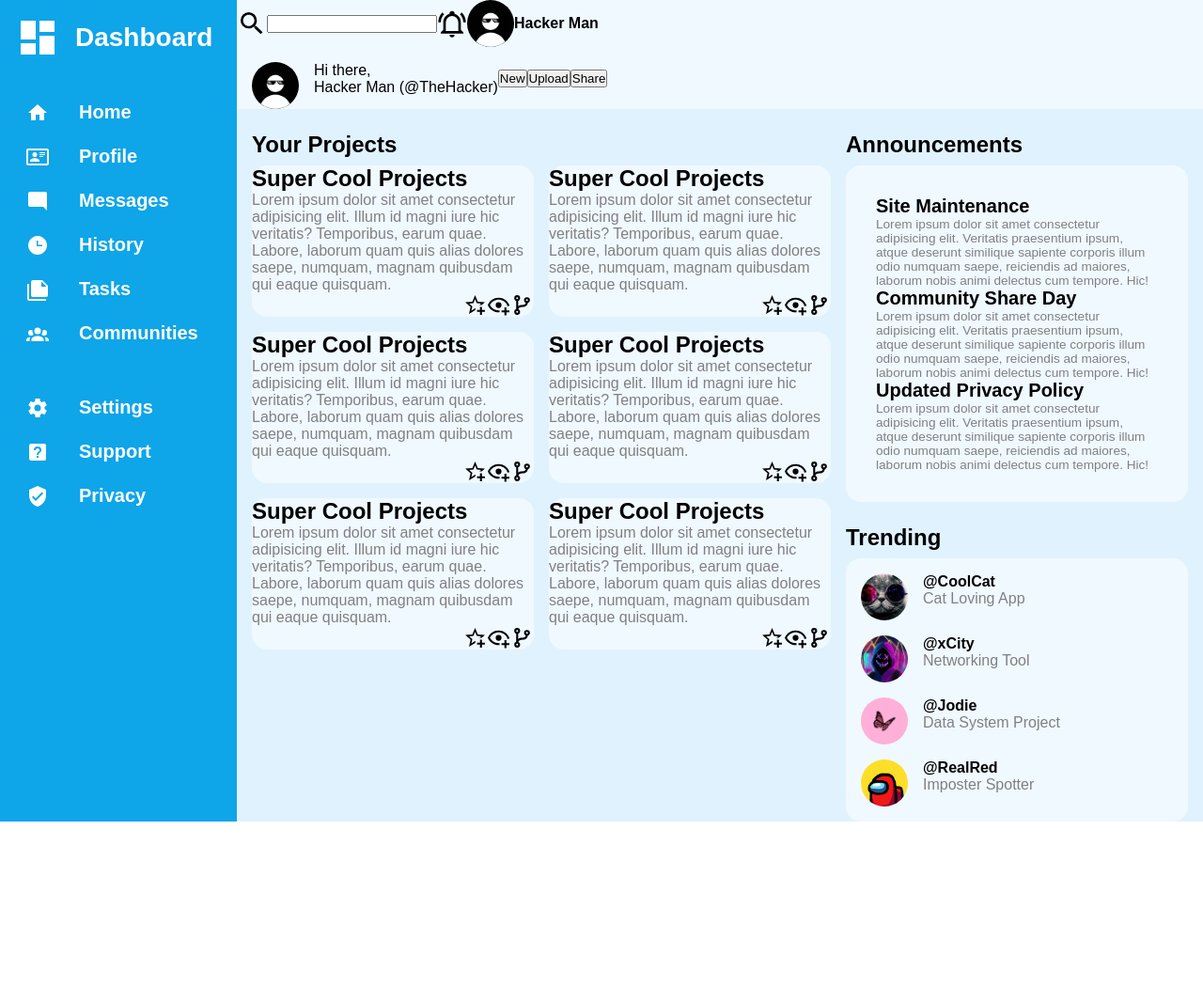
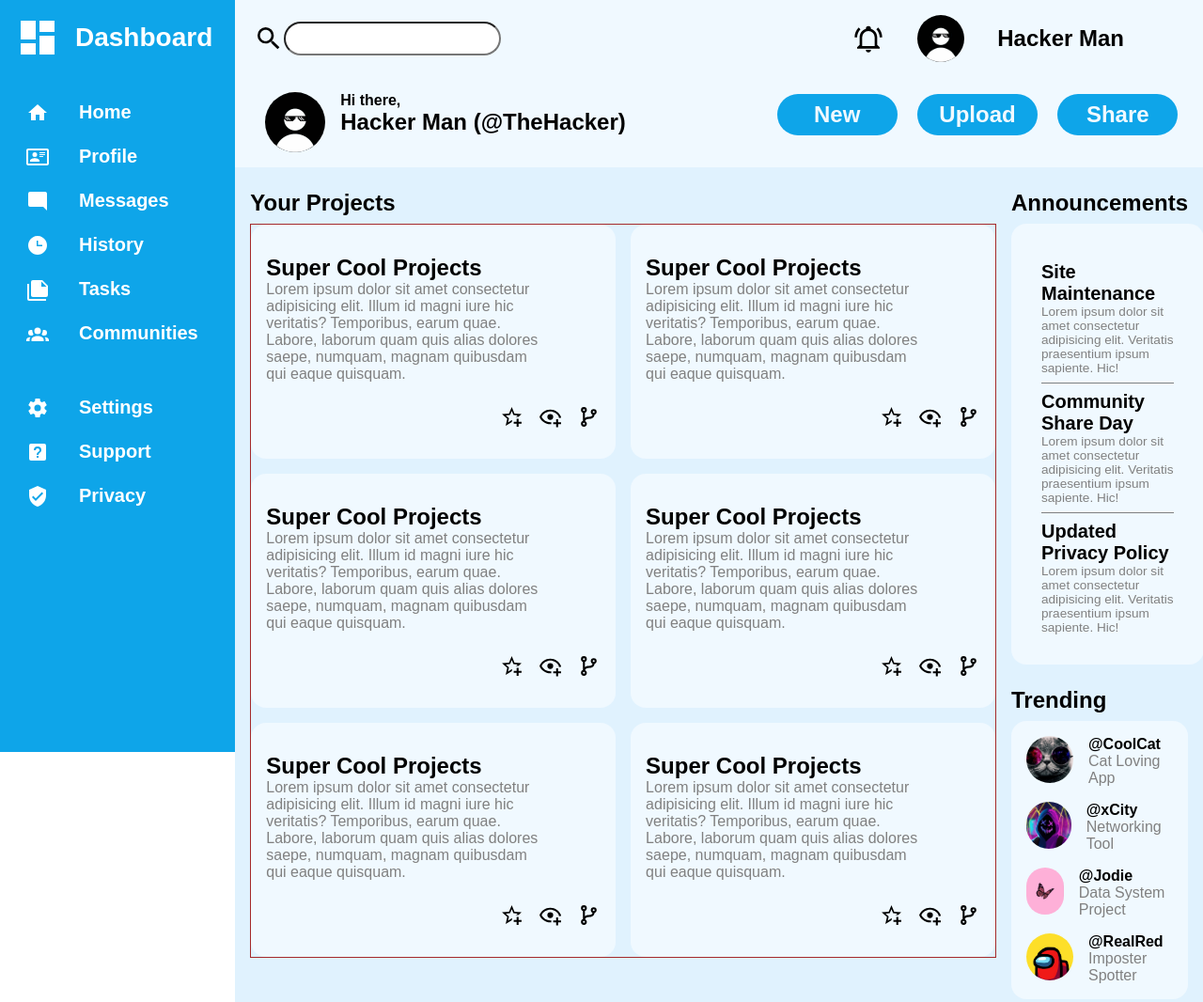
Before and after one commit to XixWISExiX/Admin-Dashboard, a plain HTML site: page index.html in a window 1280 px wide. Shown: the top 1066 px of the page at 94% size. Before the commit the page ends 874 px from the top, so only its background shows below. Drawn offline with Linux system fonts and the light colour scheme.

Commit message:
Page is mostly flexable (missing bottom)

```diff
--- a/index.html
+++ b/index.html
@@ -148,6 +148,7 @@
       <div class="dashboard-right-container">
         <nav class="nav-container">
           <div class="top-nav-container">
+            <div class="top-left-nav-container">
               <svg
                 class="nav-svg"
                 xmlns="http://www.w3.org/2000/svg"
@@ -163,7 +164,8 @@
                   <input type="text" placeholder="" class="search-input" />
                 </form>
               </div>
-
+            </div>
+            <div class="top-right-nav-container">
               <svg
                 class="nav-svg"
                 xmlns="http://www.w3.org/2000/svg"
@@ -180,6 +182,7 @@
                 alt="Profile Picture"
               />
               <div class="profile-name">Hacker Man</div>
+            </div>
           </div>
           <div class="bottom-nav-container">
             <div class="profile">
@@ -207,12 +210,14 @@
             <div class="main-section-header">Your Projects</div>
             <div class="project-grid-container">
               <div class="card">
+                <div class="card-text-container">
                   <div class="card-header">Super Cool Projects</div>
                   <div class="card-text">
-                  Lorem ipsum dolor sit amet consectetur adipisicing elit. Illum
-                  id magni iure hic veritatis? Temporibus, earum quae. Labore,
-                  laborum quam quis alias dolores saepe, numquam, magnam
-                  quibusdam qui eaque quisquam.
+                    Lorem ipsum dolor sit amet consectetur adipisicing elit.
+                    Illum id magni iure hic veritatis? Temporibus, earum quae.
+                    Labore, laborum quam quis alias dolores saepe, numquam,
+                    magnam quibusdam qui eaque quisquam.
+                  </div>
                 </div>
                 <div class="project-icons">
                   <svg
@@ -248,12 +253,14 @@
                 </div>
               </div>
               <div class="card">
+                <div class="card-text-container">
                   <div class="card-header">Super Cool Projects</div>
                   <div class="card-text">
-                  Lorem ipsum dolor sit amet consectetur adipisicing elit. Illum
-                  id magni iure hic veritatis? Temporibus, earum quae. Labore,
-                  laborum quam quis alias dolores saepe, numquam, magnam
-                  quibusdam qui eaque quisquam.
+                    Lorem ipsum dolor sit amet consectetur adipisicing elit.
+                    Illum id magni iure hic veritatis? Temporibus, earum quae.
+                    Labore, laborum quam quis alias dolores saepe, numquam,
+                    magnam quibusdam qui eaque quisquam.
+                  </div>
                 </div>
                 <div class="project-icons">
                   <svg
@@ -289,12 +296,14 @@
                 </div>
               </div>
               <div class="card">
+                <div class="card-text-container">
                   <div class="card-header">Super Cool Projects</div>
                   <div class="card-text">
-                  Lorem ipsum dolor sit amet consectetur adipisicing elit. Illum
-                  id magni iure hic veritatis? Temporibus, earum quae. Labore,
-                  laborum quam quis alias dolores saepe, numquam, magnam
-                  quibusdam qui eaque quisquam.
+                    Lorem ipsum dolor sit amet consectetur adipisicing elit.
+                    Illum id magni iure hic veritatis? Temporibus, earum quae.
+                    Labore, laborum quam quis alias dolores saepe, numquam,
+                    magnam quibusdam qui eaque quisquam.
+                  </div>
                 </div>
                 <div class="project-icons">
                   <svg
@@ -330,12 +339,14 @@
                 </div>
               </div>
               <div class="card">
+                <div class="card-text-container">
                   <div class="card-header">Super Cool Projects</div>
                   <div class="card-text">
-                  Lorem ipsum dolor sit amet consectetur adipisicing elit. Illum
-                  id magni iure hic veritatis? Temporibus, earum quae. Labore,
-                  laborum quam quis alias dolores saepe, numquam, magnam
-                  quibusdam qui eaque quisquam.
+                    Lorem ipsum dolor sit amet consectetur adipisicing elit.
+                    Illum id magni iure hic veritatis? Temporibus, earum quae.
+                    Labore, laborum quam quis alias dolores saepe, numquam,
+                    magnam quibusdam qui eaque quisquam.
+                  </div>
                 </div>
                 <div class="project-icons">
                   <svg
@@ -371,12 +382,14 @@
                 </div>
               </div>
               <div class="card">
+                <div class="card-text-container">
                   <div class="card-header">Super Cool Projects</div>
                   <div class="card-text">
-                  Lorem ipsum dolor sit amet consectetur adipisicing elit. Illum
-                  id magni iure hic veritatis? Temporibus, earum quae. Labore,
-                  laborum quam quis alias dolores saepe, numquam, magnam
-                  quibusdam qui eaque quisquam.
+                    Lorem ipsum dolor sit amet consectetur adipisicing elit.
+                    Illum id magni iure hic veritatis? Temporibus, earum quae.
+                    Labore, laborum quam quis alias dolores saepe, numquam,
+                    magnam quibusdam qui eaque quisquam.
+                  </div>
                 </div>
                 <div class="project-icons">
                   <svg
@@ -412,12 +425,14 @@
                 </div>
               </div>
               <div class="card">
+                <div class="card-text-container">
                   <div class="card-header">Super Cool Projects</div>
                   <div class="card-text">
-                  Lorem ipsum dolor sit amet consectetur adipisicing elit. Illum
-                  id magni iure hic veritatis? Temporibus, earum quae. Labore,
-                  laborum quam quis alias dolores saepe, numquam, magnam
-                  quibusdam qui eaque quisquam.
+                    Lorem ipsum dolor sit amet consectetur adipisicing elit.
+                    Illum id magni iure hic veritatis? Temporibus, earum quae.
+                    Labore, laborum quam quis alias dolores saepe, numquam,
+                    magnam quibusdam qui eaque quisquam.
+                  </div>
                 </div>
                 <div class="project-icons">
                   <svg
@@ -462,27 +477,21 @@
                   <div class="announcement-header">Site Maintenance</div>
                   <div class="announcement-text">
                     Lorem ipsum dolor sit amet consectetur adipisicing elit.
-                    Veritatis praesentium ipsum, atque deserunt similique
-                    sapiente corporis illum odio numquam saepe, reiciendis ad
-                    maiores, laborum nobis animi delectus cum tempore. Hic!
+                    Veritatis praesentium ipsum sapiente. Hic!
                   </div>
                 </div>
                 <div class="announcement-card">
                   <div class="announcement-header">Community Share Day</div>
                   <div class="announcement-text">
                     Lorem ipsum dolor sit amet consectetur adipisicing elit.
-                    Veritatis praesentium ipsum, atque deserunt similique
-                    sapiente corporis illum odio numquam saepe, reiciendis ad
-                    maiores, laborum nobis animi delectus cum tempore. Hic!
+                    Veritatis praesentium ipsum sapiente. Hic!
                   </div>
                 </div>
                 <div class="announcement-card">
                   <div class="announcement-header">Updated Privacy Policy</div>
                   <div class="announcement-text">
                     Lorem ipsum dolor sit amet consectetur adipisicing elit.
-                    Veritatis praesentium ipsum, atque deserunt similique
-                    sapiente corporis illum odio numquam saepe, reiciendis ad
-                    maiores, laborum nobis animi delectus cum tempore. Hic!
+                    Veritatis praesentium ipsum sapiente. Hic!
                   </div>
                 </div>
               </div>
--- a/style.css
+++ b/style.css
@@ -7,6 +7,7 @@
 
 .dashboard-container {
   display: flex;
+  height: 100vh;
 }
 
 .nav-container {
@@ -14,12 +15,56 @@
 }
 
 .top-nav-container {
+  padding: 1rem 1.25rem;
   display: flex;
+  justify-content: space-between;
   align-items: center;
+}
+
+.top-left-nav-container {
+  display: flex;
+  /* width: 100%; */
+}
+
+.top-right-nav-container {
+  margin-right: 4rem;
+  width: 18rem;
+  display: flex;
+  justify-content: space-between;
+  align-items: center;
+  font-size: 1.5rem;
+}
+
+input {
+  /* width: 80%; */
+  /* flex: 1; */
+  width: 100%;
+  border-radius: 2rem;
+  height: 2rem;
+  padding-left: 0.5rem;
+  font-size: 1rem;
 }
 
 .bottom-nav-container {
   display: flex;
+  justify-content: space-between;
+  align-items: center;
+  margin: 0 1rem;
+  padding-bottom: 1rem;
+  font-weight: bold;
+}
+
+.bottom-nav-container .profile .profile-pic {
+  width: 4rem;
+  height: 4rem;
+}
+
+.intro-text {
+  font-size: 1rem;
+}
+
+.profile-name-with-handle {
+  font-size: 1.5rem;
 }
 
 .profile {
@@ -33,7 +78,20 @@
 
 .btn-container {
   display: flex;
+  justify-content: space-around;
   align-items: center;
+  width: 28rem;
+}
+
+.btn-container button {
+  border-radius: 2rem;
+  padding: 0.5rem 1rem;
+  width: 8rem;
+  background-color: #0ea5e9;
+  color: #f0f9ff;
+  border: none;
+  font-weight: bold;
+  font-size: 1.5rem;
 }
 
 .sidebar {
@@ -100,18 +158,30 @@
 }
 
 .project-grid-container {
+  border: 1px solid brown;
+  height: auto;
+  width: auto;
   margin-left: 1rem;
-  flex: 1;
+  /* flex: 1; */
   display: grid;
   grid-template-columns: 1fr 1fr;
+  /* align-content: stretch; */
+  /* place-content: stretch; */
   /* grid-template-rows: 1fr 1fr 1fr; */
   gap: 1rem;
+  height: 85%;
 }
 
 .card {
+  padding: 2rem 1rem;
   border-radius: 1rem;
   background-color: #f0f9ff;
-  width: 18.75rem;
+  /* width: 28rem; */
+  width: auto;
+  height: auto;
+  display: flex;
+  justify-content: space-between;
+  flex-direction: column;
 }
 
 .project-icons {
@@ -121,6 +191,8 @@
 
 .announcement-trending-container {
   margin: 0 1rem;
+  width: 50%;
+  height: 100%;
 }
 
 .announcement-flex-container {
@@ -130,7 +202,9 @@
   display: flex;
   justify-content: space-between;
   flex-direction: column;
-  width: 18.75rem;
+  /* width: 18.75rem; */
+  width: 75%;
+  height: 100%;
 }
 
 .nav-svg {
@@ -162,6 +236,7 @@
 
 .project-svg {
   width: 1.5625rem;
+  margin-left: 1rem;
 }
 
 .main-section-header {
@@ -187,13 +262,29 @@
 
 .card-text {
   font-size: 1rem;
-  /* margin-left: 1rem; */
+  padding-right: 1rem;
+  margin-right: 3rem;
 }
 
 .announcement-text {
   font-size: 0.85rem;
 }
 
+.announcement-card {
+  padding: 0.5rem 0;
+  border-bottom: 1px solid gray;
+}
+
+.announcement-card:last-child {
+  font-size: 0.85rem;
+  padding-bottom: 0;
+  border-bottom: none;
+}
+
 .announcement-header {
   font-size: 1.25rem;
 }
+
+.trending-container {
+  margin-bottom: 2rem;
+}
```
Lines whose indentation alone changed are shown as unchanged.
